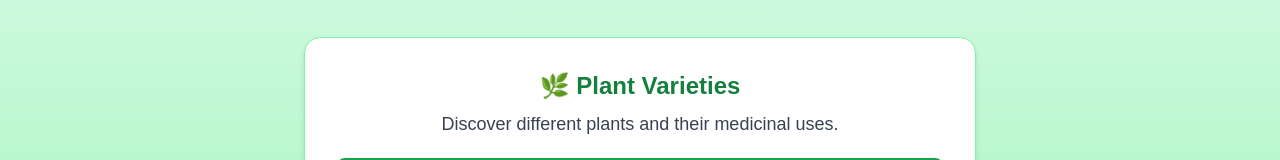
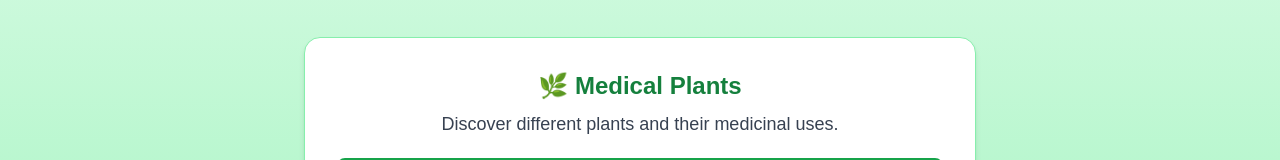
Before and after one commit to Vijayan1606/plant-medicine, a Next.js app: page / in a window 1280 px wide. Shown: the part 270-430 px from the top of the page. Built offline with nearby package versions, Linux system fonts and the light colour scheme.

Commit message:
changed plants varieties to medical plants

```diff
--- a/src/app/page.js
+++ b/src/app/page.js
@@ -15,7 +15,7 @@ export default function Home() {
         <div className="max-w-2xl w-full flex flex-col gap-8">
           {/* Plant Varieties Section */}
           <section className="bg-white shadow-md p-8 rounded-2xl text-center border border-green-300 hover:shadow-lg transition-all duration-300">
-            <h2 className="text-2xl font-semibold text-green-700">🌿 Plant Varieties</h2>
+            <h2 className="text-2xl font-semibold text-green-700">🌿 Medical Plants</h2>
             <p className="text-lg text-gray-700 mt-2">
               Discover different plants and their medicinal uses.
             </p>
--- a/src/app/plants/page.jsx
+++ b/src/app/plants/page.jsx
@@ -4,7 +4,7 @@ export default function PlantsPage() {
   return (
     <main className="min-h-screen flex flex-col items-center bg-gradient-to-b from-green-100 to-green-300 p-6">
       {/* Title Section */}
-      <h1 className="text-4xl font-extrabold text-green-800 mb-6">🌿 Plant Varieties</h1>
+      <h1 className="text-4xl font-extrabold text-green-800 mb-6">🌿 Medical Plants</h1>
       <p className="text-gray-700 text-lg mb-8 text-center max-w-2xl">
         Explore different plant varieties, their cultivation methods, and medicinal benefits.
       </p>
```
